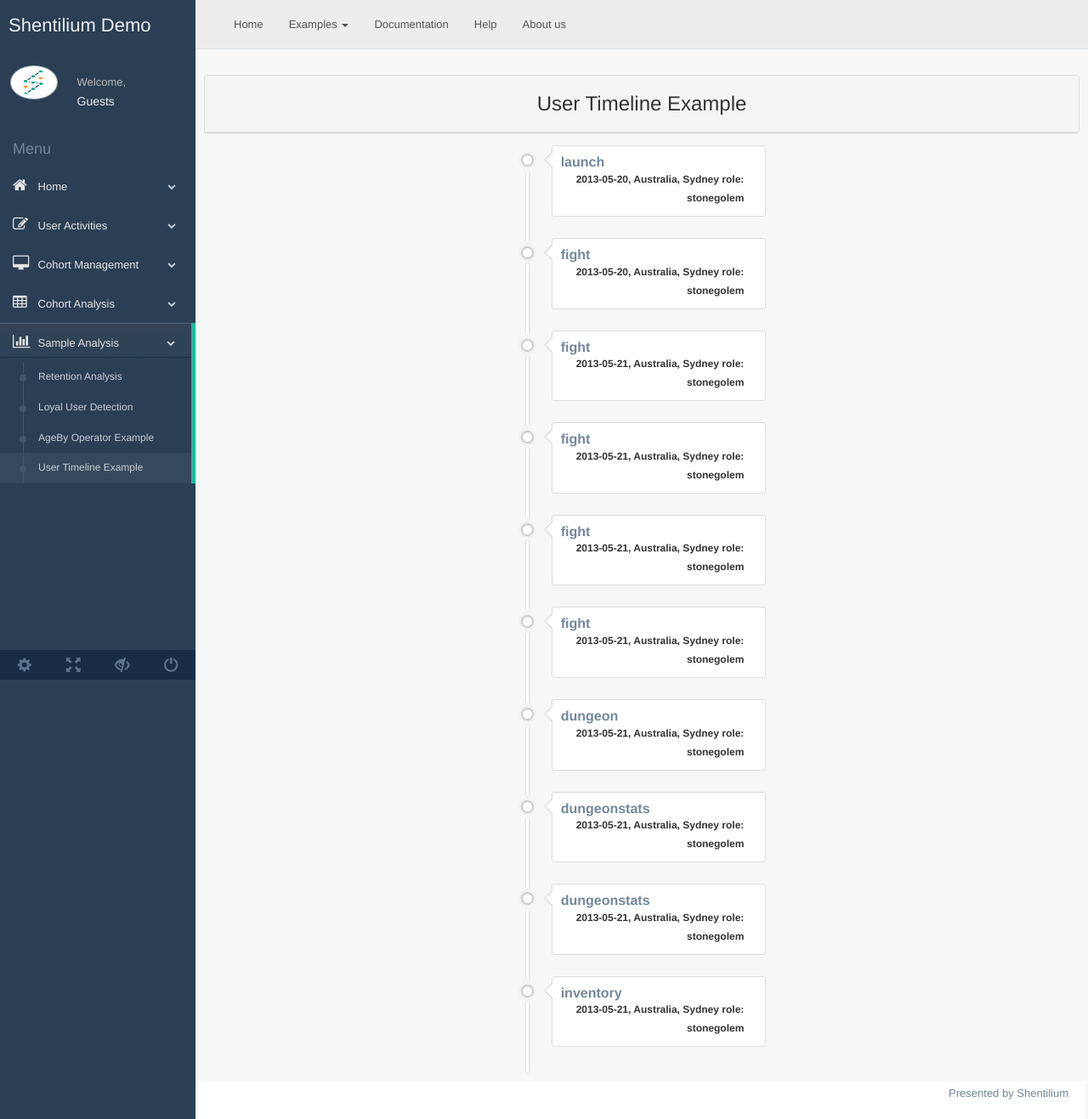
After one commit to nusdbsystem/cohana-visualization, a Django app: page /cohana/sample/timeline in a window 1280 px wide. The commit adds this page. Shown: the whole page at 85% size. Run offline with Django 3.2, Linux system fonts and the light colour scheme; some libraries are stand-ins or nearby versions.

Commit message:
add user timeline example

```diff
--- /dev/null
+++ b/mysite/cohana/static/css/timeline.css
@@ -0,0 +1,104 @@
+.message-item {
+  margin-bottom: 25px;
+  margin-left: 40px;
+  position: relative;
+}
+.message-item .message-inner {
+  background: #fff;
+  border: 1px solid #ddd;
+  border-radius: 3px;
+  padding: 10px;
+  position: relative;
+}
+.message-item .message-inner:before {
+  border-right: 10px solid #ddd;
+  border-style: solid;
+  border-width: 10px;
+  color: rgba(0,0,0,0);
+  content: "";
+  display: block;
+  height: 0;
+  position: absolute;
+  left: -20px;
+  top: 6px;
+  width: 0;
+}
+.message-item .message-inner:after {
+  border-right: 10px solid #fff;
+  border-style: solid;
+  border-width: 10px;
+  color: rgba(0,0,0,0);
+  content: "";
+  display: block;
+  height: 0;
+  position: absolute;
+  left: -18px;
+  top: 6px;
+  width: 0;
+}
+.message-item:before {
+  background: #fff;
+  border-radius: 2px;
+  bottom: -30px;
+  box-shadow: 0 0 3px rgba(0,0,0,0.2);
+  content: "";
+  height: 100%;
+  left: -30px;
+  position: absolute;
+  width: 3px;
+}
+.message-item:after {
+  background: #fff;
+  border: 2px solid #ccc;
+  border-radius: 50%;
+  box-shadow: 0 0 5px rgba(0,0,0,0.1);
+  content: "";
+  height: 15px;
+  left: -36px;
+  position: absolute;
+  top: 10px;
+  width: 15px;
+}
+.clearfix:before, .clearfix:after {
+  content: " ";
+  display: table;
+}
+.message-item .message-head .avatar {
+  margin-right: 20px;
+}
+.message-item .message-head .user-detail {
+  overflow: hidden;
+}
+.message-item .message-head .user-detail h5 {
+  font-size: 16px;
+  font-weight: bold;
+  margin: 0;
+}
+.message-item .message-head .post-meta {
+  float: left;
+  padding: 0 15px 0 0;
+}
+.message-item .message-head .post-meta >div {
+  color: #333;
+  font-weight: bold;
+  text-align: right;
+}
+.post-meta > div {
+  color: #777;
+  font-size: 12px;
+  line-height: 22px;
+}
+.message-item .message-head .post-meta >div {
+  color: #333;
+  font-weight: bold;
+  text-align: right;
+}
+.post-meta > div {
+  color: #777;
+  font-size: 12px;
+  line-height: 22px;
+}
+img {
+  min-height: 40px;
+  max-height: 40px;
+}
--- a/mysite/cohana/templates/cohana/base.html
+++ b/mysite/cohana/templates/cohana/base.html
@@ -21,6 +21,7 @@
         <link href="{% static 'css/animate.min.css' %}" rel="stylesheet">
         <!-- Custom styling plus plugins -->
         <link href="{% static 'css/custom.css' %}" rel="stylesheet">
+        {% block custom_css %} {% endblock %}
         <script src="https://ajax.googleapis.com/ajax/libs/jquery/3.1.1/jquery.min.js"></script>
         <script src="https://maxcdn.bootstrapcdn.com/bootstrap/3.3.7/js/bootstrap.min.js"></script>
         <script src="https://cdnjs.cloudflare.com/ajax/libs/echarts/3.3.2/echarts.min.js"></script>
@@ -139,6 +140,7 @@
                                         <li><a href="/cohana/sample/loyalty">Loyal User Detection</a>
                                         </li>
                                         <li><a href="/cohana/sample/ageby">AgeBy Operator Example</a></li>
+                                        <li><a href="/cohana/sample/timeline">User Timeline Example</a></li>
                                         <!--li><a href="chartjs2.html">Chart JS2</a>
                                         </li>
                                         <li><a href="morisjs.html">Moris JS</a>
--- /dev/null
+++ b/mysite/cohana/templates/cohana/timeline_ex.html
@@ -0,0 +1,247 @@
+{% extends 'cohana/base.html' %}
+{% load static %}
+
+{% block custom_css %}
+<link href="{% static 'css/timeline.css' %}" rel="stylesheet">
+{% endblock %}
+
+{% block main_content %}
+
+<div class="container">
+  <div class="row">
+    <div id="panel_timeline" class="panel panel-default panel-container">
+      <div class="panel-heading">
+        <h3> User Timeline Example </h3>
+      </div>
+      <div class="col-md-4"> </div>
+      <div id="canvas_timeline" class="col-md-4">
+        <div class="panel-body">
+
+          <div class="qa-message-list" id="wallmessages">
+            <div class="message-item" id="m16">
+              <div class="message-inner">
+                <div class="message-head clearfix">
+                  <div class="user-detail">
+                    <h5 class="handle">launch</h5>
+                    <div class="post-meta">
+                      <div class="asker-meta">
+                        <span class="qa-message-what"></span>
+                        <span class="qa-message-when">
+                          <span class="qa-message-when-data">2013-05-20, Australia, Sydney</span>
+                        </span>
+                        <span class="qa-message-who">
+                          <span class="qa-message-who-pad">role: </span>
+                          <span class="qa-message-who-data">stonegolem</span>
+                        </span>
+                      </div>
+                    </div>
+                  </div>
+                </div>
+            </div></div>
+
+            <div class="message-item" id="m9">
+              <div class="message-inner">
+                <div class="message-head clearfix">
+                  <div class="user-detail">
+                    <h5 class="handle">fight</h5>
+                    <div class="post-meta">
+                      <div class="asker-meta">
+                        <span class="qa-message-what"></span>
+                        <span class="qa-message-when">
+                          <span class="qa-message-when-data">2013-05-20, Australia, Sydney</span>
+                        </span>
+                        <span class="qa-message-who">
+                          <span class="qa-message-who-pad">role: </span>
+                          <span class="qa-message-who-data">stonegolem</span>
+                        </span>
+                      </div>
+                    </div>
+                  </div>
+                </div>
+            </div></div>
+
+            <div class="message-item" id="m7">
+              <div class="message-inner">
+                <div class="message-head clearfix">
+                  <div class="user-detail">
+                    <h5 class="handle">fight</h5>
+                    <div class="post-meta">
+                      <div class="asker-meta">
+                        <span class="qa-message-what"></span>
+                        <span class="qa-message-when">
+                          <span class="qa-message-when-data">2013-05-21, Australia, Sydney</span>
+                        </span>
+                        <span class="qa-message-who">
+                          <span class="qa-message-who-pad">role: </span>
+                          <span class="qa-message-who-data">stonegolem</span>
+                        </span>
+                      </div>
+                    </div>
+                  </div>
+                </div>
+            </div></div>
+
+            <div class="message-item" id="m6">
+              <div class="message-inner">
+                <div class="message-head clearfix">
+                  <div class="user-detail">
+                    <h5 class="handle">fight</h5>
+                    <div class="post-meta">
+                      <div class="asker-meta">
+                        <span class="qa-message-what"></span>
+                        <span class="qa-message-when">
+                          <span class="qa-message-when-data">2013-05-21, Australia, Sydney</span>
+                        </span>
+                        <span class="qa-message-who">
+                          <span class="qa-message-who-pad">role: </span>
+                          <span class="qa-message-who-data">stonegolem</span>
+                        </span>
+                      </div>
+                    </div>
+                  </div>
+                </div>
+            </div></div>
+
+            <div class="message-item" id="m5">
+              <div class="message-inner">
+                <div class="message-head clearfix">
+                  <div class="user-detail">
+                    <h5 class="handle">fight</h5>
+                    <div class="post-meta">
+                      <div class="asker-meta">
+                        <span class="qa-message-what"></span>
+                        <span class="qa-message-when">
+                          <span class="qa-message-when-data">2013-05-21, Australia, Sydney</span>
+                        </span>
+                        <span class="qa-message-who">
+                          <span class="qa-message-who-pad">role: </span>
+                          <span class="qa-message-who-data">stonegolem</span>
+                        </span>
+                      </div>
+                    </div>
+                  </div>
+                </div>
+            </div></div>
+
+            <div class="message-item" id="m4">
+              <div class="message-inner">
+                <div class="message-head clearfix">
+                  <div class="user-detail">
+                    <h5 class="handle">fight</h5>
+                    <div class="post-meta">
+                      <div class="asker-meta">
+                        <span class="qa-message-what"></span>
+                        <span class="qa-message-when">
+                          <span class="qa-message-when-data">2013-05-21, Australia, Sydney</span>
+                        </span>
+                        <span class="qa-message-who">
+                          <span class="qa-message-who-pad">role: </span>
+                          <span class="qa-message-who-data">stonegolem</span>
+                        </span>
+                      </div>
+                    </div>
+                  </div>
+                </div>
+            </div></div>
+
+            <div class="message-item" id="m3">
+              <div class="message-inner">
+                <div class="message-head clearfix">
+                  <div class="user-detail">
+                    <h5 class="handle">dungeon</h5>
+                    <div class="post-meta">
+                      <div class="asker-meta">
+                        <span class="qa-message-what"></span>
+                        <span class="qa-message-when">
+                          <span class="qa-message-when-data">2013-05-21, Australia, Sydney</span>
+                        </span>
+                        <span class="qa-message-who">
+                          <span class="qa-message-who-pad">role: </span>
+                          <span class="qa-message-who-data">stonegolem</span>
+                        </span>
+                      </div>
+                    </div>
+                  </div>
+                </div>
+            </div></div>
+
+            <div class="message-item" id="m2">
+              <div class="message-inner">
+                <div class="message-head clearfix">
+                  <div class="user-detail">
+                    <h5 class="handle">dungeonstats</h5>
+                    <div class="post-meta">
+                      <div class="asker-meta">
+                        <span class="qa-message-what"></span>
+                        <span class="qa-message-when">
+                          <span class="qa-message-when-data">2013-05-21, Australia, Sydney</span>
+                        </span>
+                        <span class="qa-message-who">
+                          <span class="qa-message-who-pad">role: </span>
+                          <span class="qa-message-who-data">stonegolem</span>
+                        </span>
+                      </div>
+                    </div>
+                  </div>
+                </div>
+            </div></div>
+
+            <div class="message-item" id="m1">
+              <div class="message-inner">
+                <div class="message-head clearfix">
+                  <div class="user-detail">
+                    <h5 class="handle">dungeonstats</h5>
+                    <div class="post-meta">
+                      <div class="asker-meta">
+                        <span class="qa-message-what"></span>
+                        <span class="qa-message-when">
+                          <span class="qa-message-when-data">2013-05-21, Australia, Sydney</span>
+                        </span>
+                        <span class="qa-message-who">
+                          <span class="qa-message-who-pad">role: </span>
+                          <span class="qa-message-who-data">stonegolem</span>
+                        </span>
+                      </div>
+                    </div>
+                  </div>
+                </div>
+              </div>
+            </div>
+
+            <div class="message-item" id="m0">
+              <div class="message-inner">
+                <div class="message-head clearfix">
+                  <div class="user-detail">
+                    <h5 class="handle">inventory</h5>
+                    <div class="post-meta">
+                      <div class="asker-meta">
+                        <span class="qa-message-what"></span>
+                        <span class="qa-message-when">
+                          <span class="qa-message-when-data">2013-05-21, Australia, Sydney</span>
+                        </span>
+                        <span class="qa-message-who">
+                          <span class="qa-message-who-pad">role: </span>
+                          <span class="qa-message-who-data">stonegolem</span>
+                        </span>
+                      </div>
+                    </div>
+                  </div>
+                </div>
+              </div>
+            </div>
+
+          </div>
+        </div>
+      </div>
+    </div>
+  </div>
+</div>
+
+{% endblock %}
+
+{% block custom_js %}
+<script>
+  var series_data = {{ series|safe }}
+</script>
+<script src="{% static 'js/ageby_ex.js' %}"></script>
+{% endblock %}
--- a/mysite/cohana/urls.py
+++ b/mysite/cohana/urls.py
@@ -13,6 +13,7 @@ urlpatterns = [
 	url(r'^sample/loyalty$', views.loyal_usr_detection, name='loyalty'),
 	url(r'^sample/loyaltyquery$', views.get_loyal_retention, name='loyaltyq'),
 	url(r'^sample/ageby$', views.ageby_view, name='ageby'),
+	url(r'^sample/timeline$', views.timeline_view, name='timeline'),
 	url(r'innerchart$', views.innerchart, name='innerchart'),
 	url(r'outerchart$', views.outerchart, name='outerchart'),
 ]
--- a/mysite/cohana/views.py
+++ b/mysite/cohana/views.py
@@ -236,3 +236,6 @@ def get_loyal_retention(request):
 def ageby_view(request):
     return render(request, 'cohana/ageby_ex.html',
                   {'series': json.dumps(ageby.get_series())})
+
+def timeline_view(request):
+    return render(request, 'cohana/timeline_ex.html')
```
